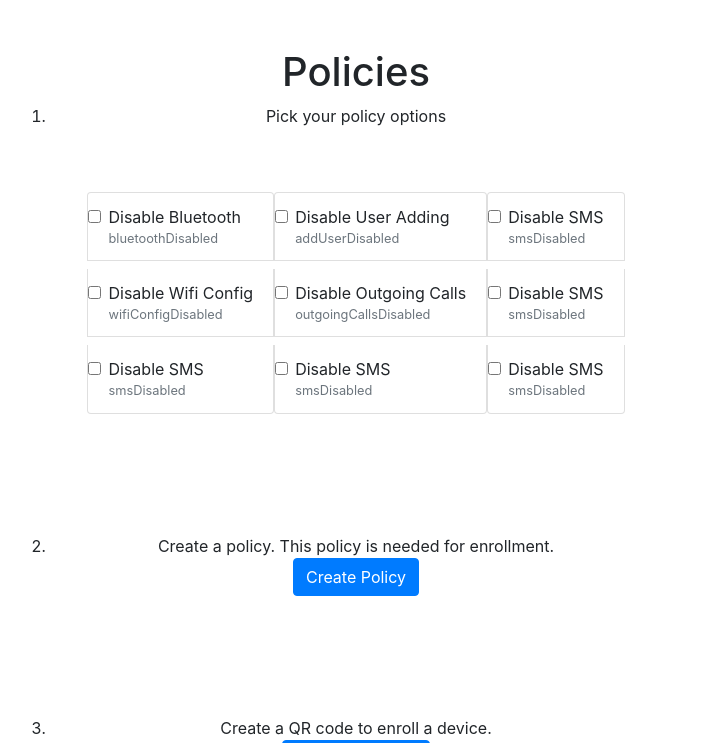
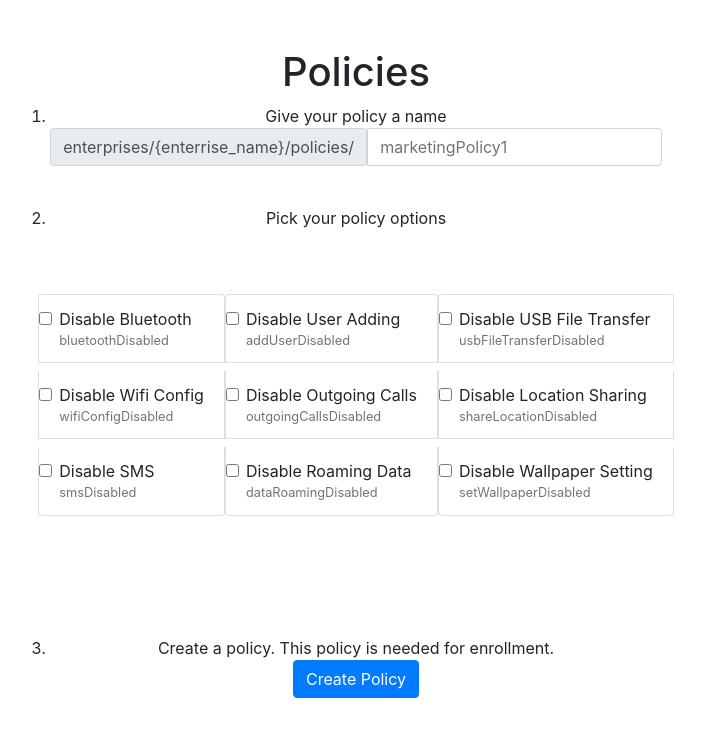
Before and after one commit to active-sludge/Emma, a Django app: template EmmaProject/templates/emma/policies.html in a window 1280 px wide. Shown: the part 56-799 px from the top of the page, without its empty margins (304-1009 px from the left). Run offline with Django 3.2, Linux system fonts and the light colour scheme; the template is opened without the code that fills it, so the values that code supplies are empty; some libraries are stand-ins or nearby versions.

Commit message:
Polcy name input. Print policy name.

```diff
--- a/EmmaProject/emmaApp/views.py
+++ b/EmmaProject/emmaApp/views.py
@@ -88,6 +88,8 @@ def policies(request):
         if 'create_policy' in request.POST:
             policy_dict = {}
             policy_options = request.POST.getlist('policy_options')
+            policy_name = request.POST.get('policy_name')
+            print(policy_name)
             for policy_option in policy_options:
                 print(policy_option)
                 policy_dict[policy_option] = 'true'
--- a/EmmaProject/templates/emma/policies.html
+++ b/EmmaProject/templates/emma/policies.html
@@ -8,15 +8,22 @@
     <div class="col-md-7 text-center">
         <h1>Policies</h1>
 
+        <form action="" method="post">
+            {% csrf_token %}
+            <li>Give your policy a name</li>
+            <div class="input-group mb-3">
+                <span class="input-group-text">enterprises/{enterrise_name}/policies/</span>
+                <input type="text" class="form-control" aria-label="Sizing example input" aria-describedby="inputGroup-sizing-default" placeholder="marketingPolicy1" name="policy_name">
+            </div>
+            <br>
+
             <li>Pick your policy options</li>
+
     </div>
 </div>
 
 
-<form action="" method="post">
-    {% csrf_token %}
     <div class="d-flex gap-5 justify-content-center">
-
         <div class="list-group mx-0">
             <label class="list-group-item d-flex gap-2">
                 <input class="form-check-input flex-shrink-0" type="checkbox" value="bluetoothDisabled" id="bluetoothDisabled" name="policy_options">
@@ -57,34 +64,34 @@
                 </span>
             </label>
             <label class="list-group-item d-flex gap-2">
-                <input class="form-check-input flex-shrink-0" type="checkbox" value="smsDisabled" id="smsDisabled" name="policy_options">
+                <input class="form-check-input flex-shrink-0" type="checkbox" value="dataRoamingDisabled" id="dataRoamingDisabled" name="policy_options">
                 <span>
-                    Disable SMS
-                    <small class="d-block text-muted">smsDisabled</small>
+                    Disable Roaming Data
+                    <small class="d-block text-muted">dataRoamingDisabled</small>
                 </span>
             </label>
         </div>
 
         <div class="list-group mx-0">
             <label class="list-group-item d-flex gap-2">
-                <input class="form-check-input flex-shrink-0" type="checkbox" value="smsDisabled" id="smsDisabled" name="policy_options">
+                <input class="form-check-input flex-shrink-0" type="checkbox" value="usbFileTransferDisabled" id="usbFileTransferDisabled" name="policy_options">
                 <span>
-                    Disable SMS
-                    <small class="d-block text-muted">smsDisabled</small>
+                    Disable USB File Transfer
+                    <small class="d-block text-muted">usbFileTransferDisabled</small>
                 </span>
             </label>
             <label class="list-group-item d-flex gap-2">
-                <input class="form-check-input flex-shrink-0" type="checkbox" value="smsDisabled" id="smsDisabled" name="policy_options">
+                <input class="form-check-input flex-shrink-0" type="checkbox" value="shareLocationDisabled" id="shareLocationDisabled" name="policy_options">
                 <span>
-                    Disable SMS
-                    <small class="d-block text-muted">smsDisabled</small>
+                    Disable Location Sharing
+                    <small class="d-block text-muted">shareLocationDisabled</small>
                 </span>
             </label>
             <label class="list-group-item d-flex gap-2">
-                <input class="form-check-input flex-shrink-0" type="checkbox" value="smsDisabled" id="smsDisabled" name="policy_options">
+                <input class="form-check-input flex-shrink-0" type="checkbox" value="setWallpaperDisabled" id="setWallpaperDisabled" name="policy_options">
                 <span>
-                    Disable SMS
-                    <small class="d-block text-muted">smsDisabled</small>
+                    Disable Wallpaper Setting
+                    <small class="d-block text-muted">setWallpaperDisabled</small>
                 </span>
             </label>
         </div>
```
